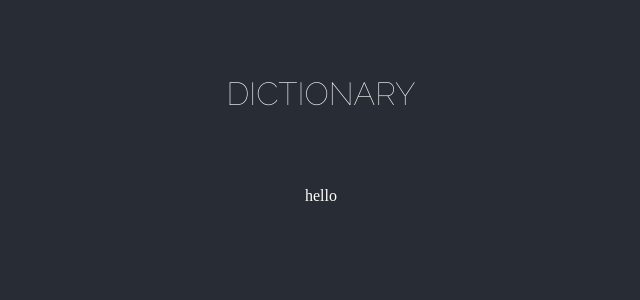
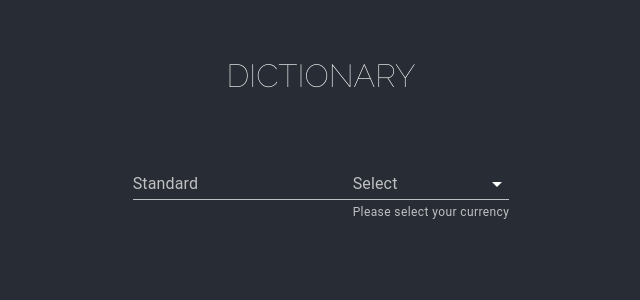
Before and after one commit to julianoperin/blackbird, a React (Create React App) app: page / in a window 1280 px wide. Shown: the top 300 px of the page, without its empty margins (319-959 px from the left). Built offline with nearby package versions, Linux system fonts and the light colour scheme; no server answers.

Commit message:
Created the data file

```diff
--- a/src/components/Header/Header.js
+++ b/src/components/Header/Header.js
@@ -1,11 +1,39 @@
 import React from "react";
 import "./Header.css";
 
+import {
+  TextField,
+  ThemeProvider,
+  createMuiTheme,
+  MenuItem,
+} from "@material-ui/core";
+
 const Header = () => {
+  const darkTheme = createMuiTheme({
+    palette: {
+      primary: {
+        main: "#fff",
+      },
+      type: "dark",
+    },
+  });
+
   return (
     <div className="header">
       <span className="title">Dictionary</span>
-      <div className="inputs">hello</div>
+      <div className="inputs">
+        <ThemeProvider theme={darkTheme}>
+          <TextField id="standard-basic" label="Standard" />
+          <TextField
+            id="standard-select-currency"
+            select
+            label="Select"
+            helperText="Please select your currency"
+          >
+            <MenuItem>english</MenuItem>
+          </TextField>
+        </ThemeProvider>
+      </div>
     </div>
   );
 };
```
Also changed, not shown: src/data/category.js (added, +16 -0 lines).
